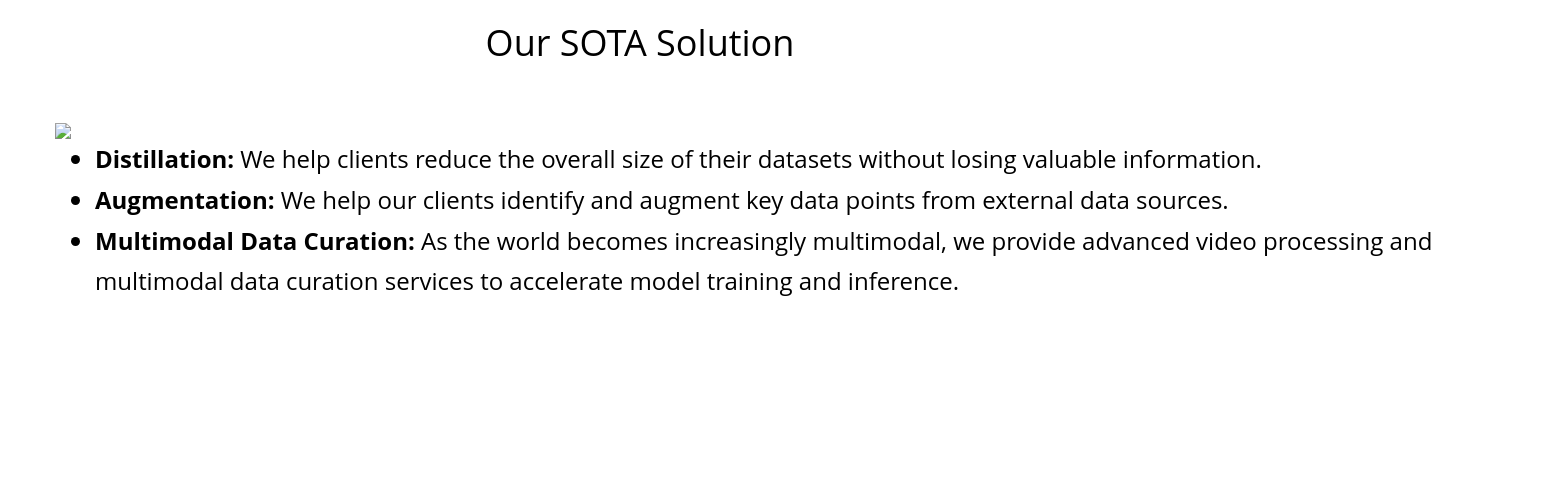
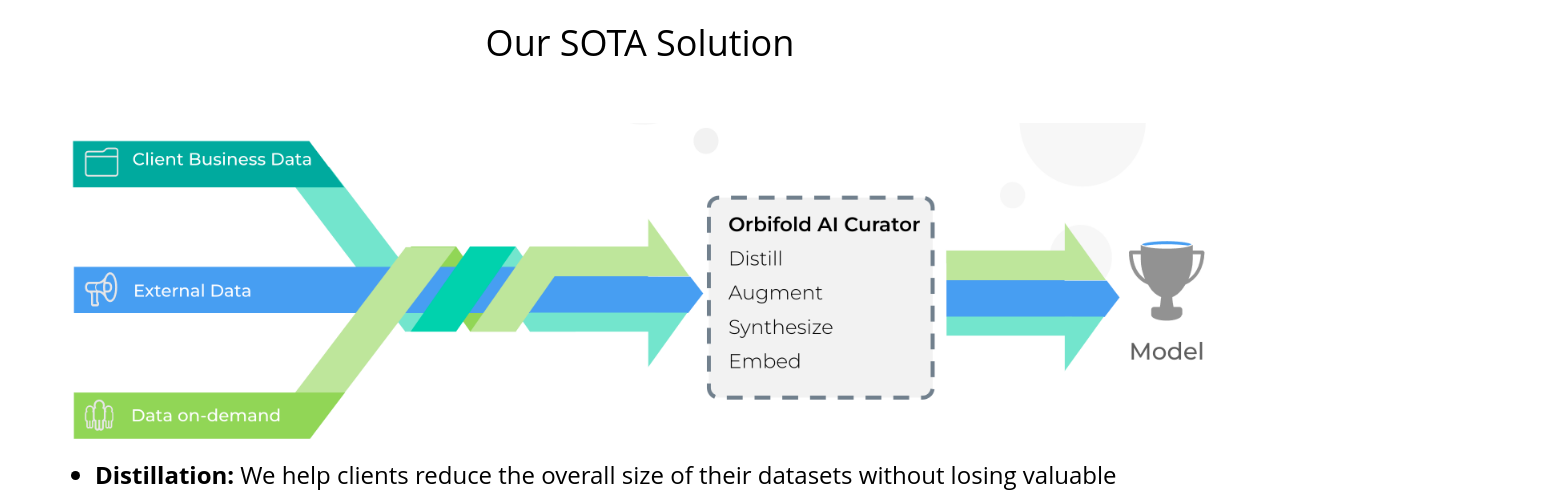
Before and after one commit to EnochZ/enochz.github.io, a plain HTML site: page index.html in a window 1280 px wide. Shown: the part 1620-2124 px from the top of the page, 1555 px wide, since content can reach past the window. Drawn offline with Linux system fonts and the light colour scheme.

Commit message:
Update index.html
link to the right image

```diff
--- a/index.html
+++ b/index.html
@@ -153,7 +153,7 @@
 					<h1>Our SOTA Solution</h1>
 				</div>
 				<div class="text-left item-block">
-					<span class="image"><img width="1500" src="images/solution1.jpg"  class="img-responsive"></span>
+					<span class="image"><img width="1500" src="images/solution1.png"  class="img-responsive"></span>
 					<ul style="font-size: 24px;">
 						<li style="color:black;"> <b>Distillation:</b> We help clients reduce the overall size of their datasets without losing valuable information.</li>
 						<li style="color:black;"> <b>Augmentation:</b> We help our clients identify and augment key data points from external data sources.</li>
```
